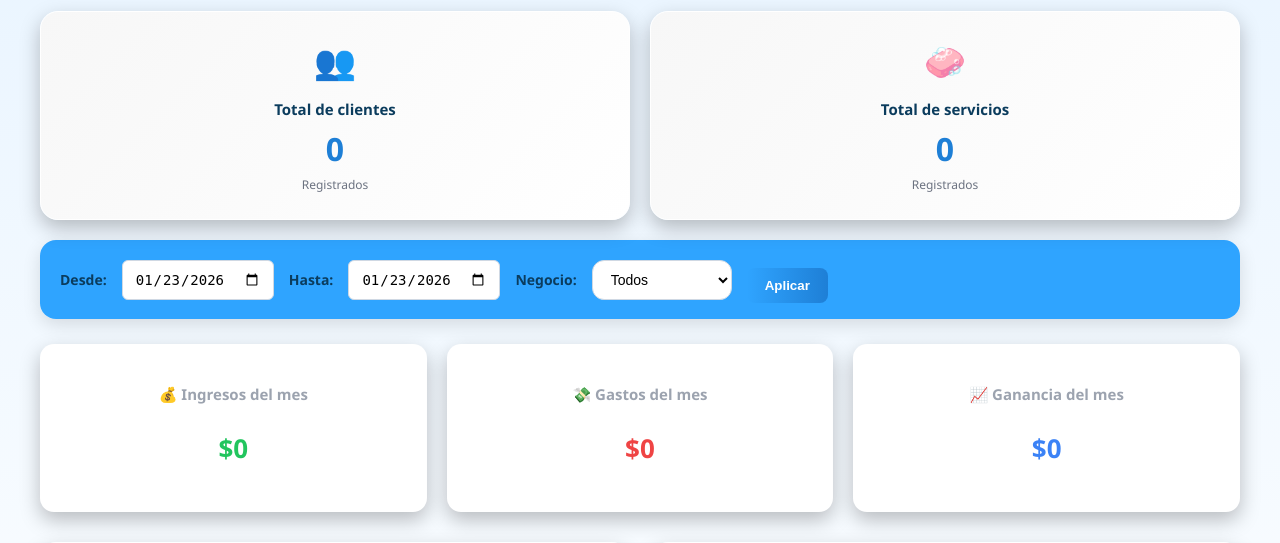
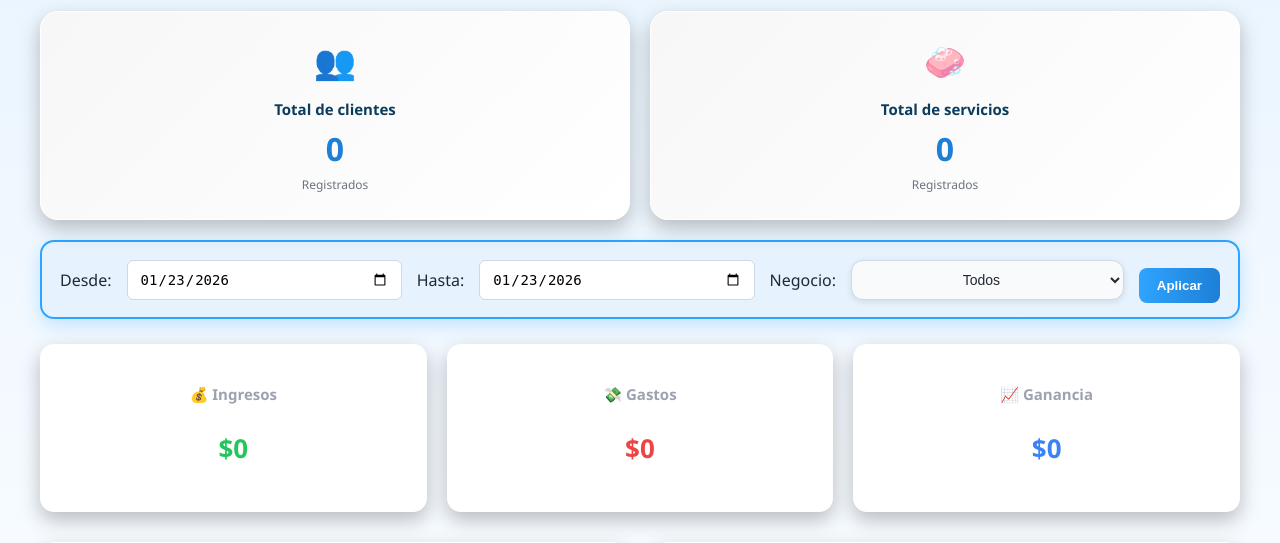
Before and after one commit to JoeRojas1914/Fresh-Steps-, a Flask app: page /estadisticas in a window 1280 px wide. Shown: the part 227-770 px from the top of the page. Run offline with Flask 3, Linux system fonts and the light colour scheme; data that the repository does not hold is empty.

Commit message:
Actualizacion de estilos en estadisticas

```diff
--- a/static/styles.css
+++ b/static/styles.css
@@ -1069,23 +1069,15 @@ button:disabled:hover {
     border: 1px solid #facc15;
 }
 
-.date-selector {
-    display: flex;
-    flex-wrap: wrap;
-    align-items: center;
-    gap: 15px;
-    margin-bottom: 30px;
-    padding: 16px 20px;
-    background: linear-gradient(135deg, #2fa4ff, #2fa4ff);
-    border-radius: 16px;
-    box-shadow: 0 6px 18px rgba(0,0,0,0.12);
-}
-
-.date-selector label {
-    font-size: 14px;
-    font-weight: 600;
-    color: #0b3c5d;
-}
+.date-selector{
+    background: #e6f3ff;
+    border: 2px solid #2fa4ff;
+    padding: 14px 18px;
+    border-radius: 14px;
+    box-shadow: 0 6px 18px rgba(47, 164, 255, 0.25);
+}
+
+
 
 .date-selector select {
     padding: 10px 14px;
@@ -1093,9 +1085,19 @@ button:disabled:hover {
     border: 1px solid #cfd8e3;
     font-size: 14px;
     cursor: pointer;
-    background: white;
+
+    background-color: #f8fafc;
+    color: #1f2933;
+    text-align: center;
+    box-shadow: 0 2px 6px rgba(0,0,0,0.1);
+
     transition: border 0.3s ease, box-shadow 0.3s ease, transform 0.15s ease;
     min-width: 140px;
+}
+
+.date-selector select option {
+    text-align: center;
+    padding: 6px 10px;
 }
 
 .date-selector select:focus {
--- a/templates/estadisticas.html
+++ b/templates/estadisticas.html
@@ -47,17 +47,17 @@
 
 <div class="monthly-cards">
     <div class="monthly-card ventas">
-        <h4>💰 Ingresos del mes</h4>
+        <h4>💰 Ingresos</h4>
         <p id="ventasMes">$0</p>
     </div>
 
     <div class="monthly-card gastos">
-        <h4>💸 Gastos del mes</h4>
+        <h4>💸 Gastos</h4>
         <p id="gastosMes">$0</p>
     </div>
 
     <div class="monthly-card ganancia">
-        <h4>📈 Ganancia del mes</h4>
+        <h4>📈 Ganancia</h4>
         <p id="gananciaMes">$0</p>
     </div>
 </div>
@@ -109,7 +109,14 @@ document.addEventListener("DOMContentLoaded", () => {
 function initCharts() {
     gastosChart = new Chart(document.getElementById("gastosChart"), {
         type: "bar",
-        data: { labels: [], datasets: [] },
+        data: {
+            labels: [],
+            datasets: [{
+                label: "Gastos ($)",
+                data: [],
+                borderRadius: 8
+            }]
+        },
         options: {
             responsive: true,
             plugins: { legend: { position: "top" } },
```
